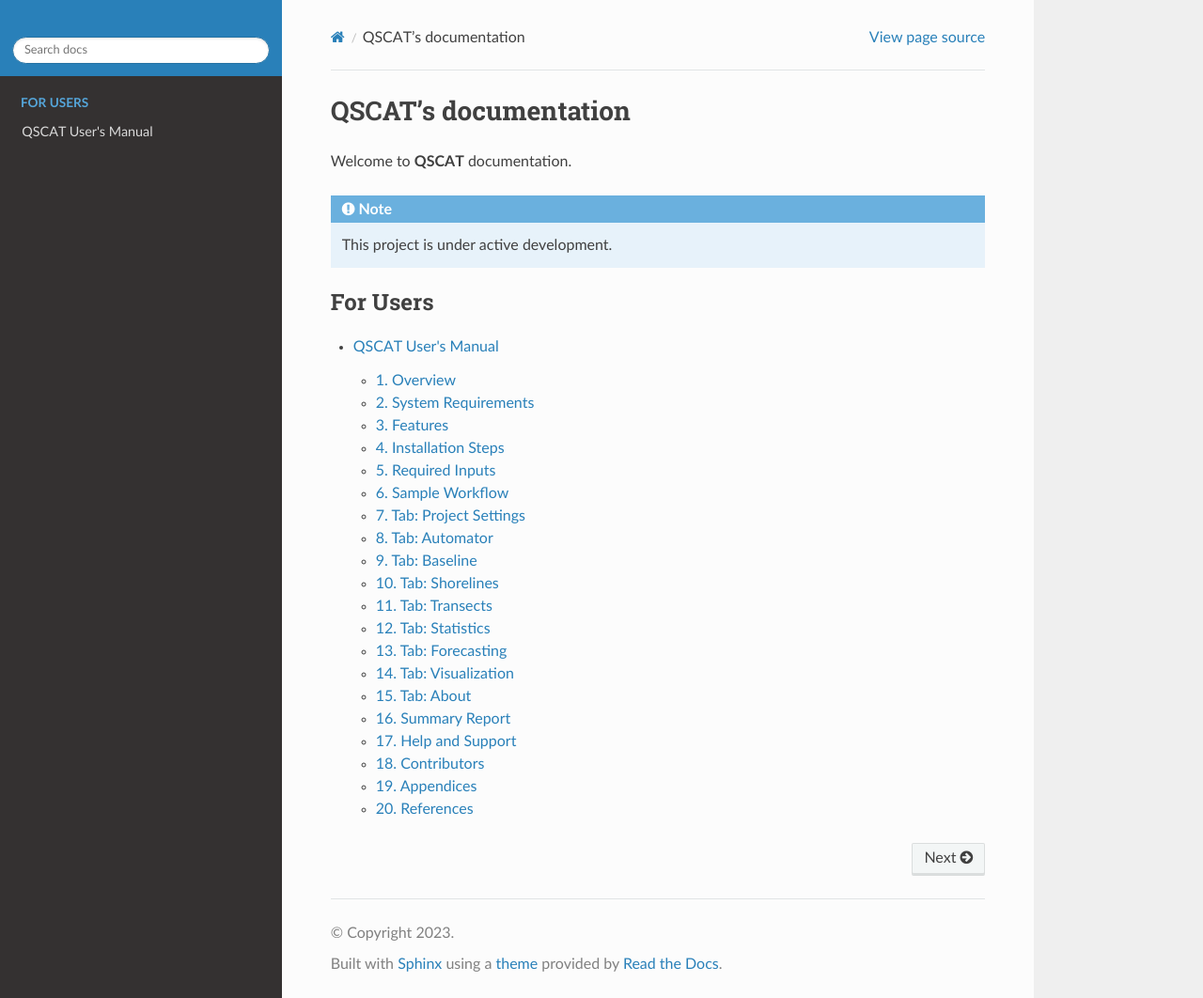
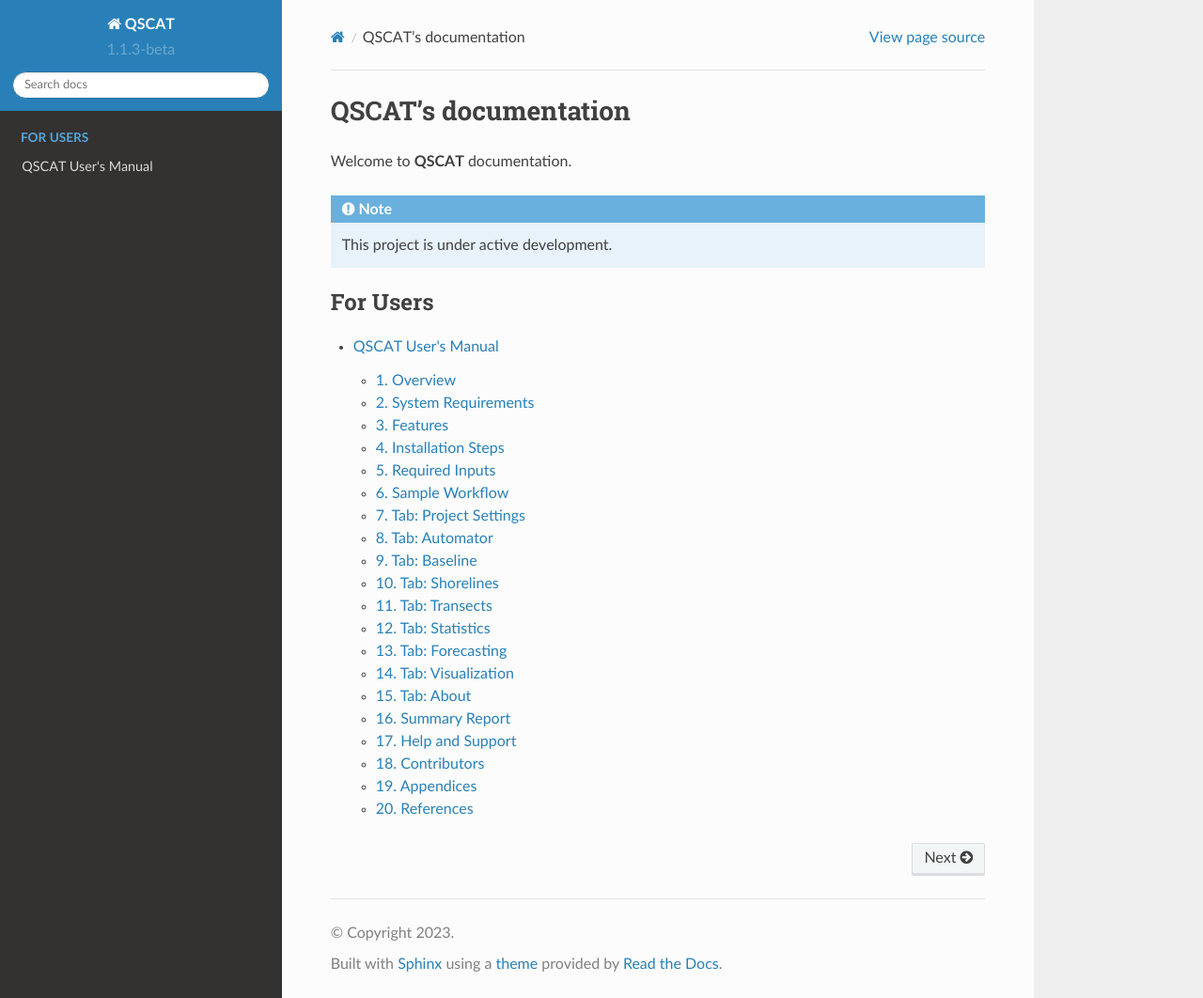
Before and after one commit to upmsi-coaster/qscat-docs, a Sphinx documentation site: the page built from docs/source/index.rst, in a window 1280 px wide and 1062 px high. Shown: the whole window at 94% size. Built offline with Sphinx 7.4.7 and the Read the Docs theme 2.0.0, drawn with Linux system fonts in a browser that asks for light colours.

Commit message:
Update conf.py

```diff
--- a/docs/source/conf.py
+++ b/docs/source/conf.py
@@ -36,11 +36,11 @@
 
 # These folders are copied to the documentation's HTML output
 html_static_path = ['_static']
-html_theme_options = {
-    'logo_only': True,
-    'display_version': False,
-}
-html_logo = "qscat-logo.svg"
+# html_theme_options = {
+#     'logo_only': True,
+#     'display_version': False,
+# }
+# html_logo = "qscat-logo.svg"
 
 # These paths are either relative to html_static_path
 # or fully qualified paths (eg. https://...)
```
